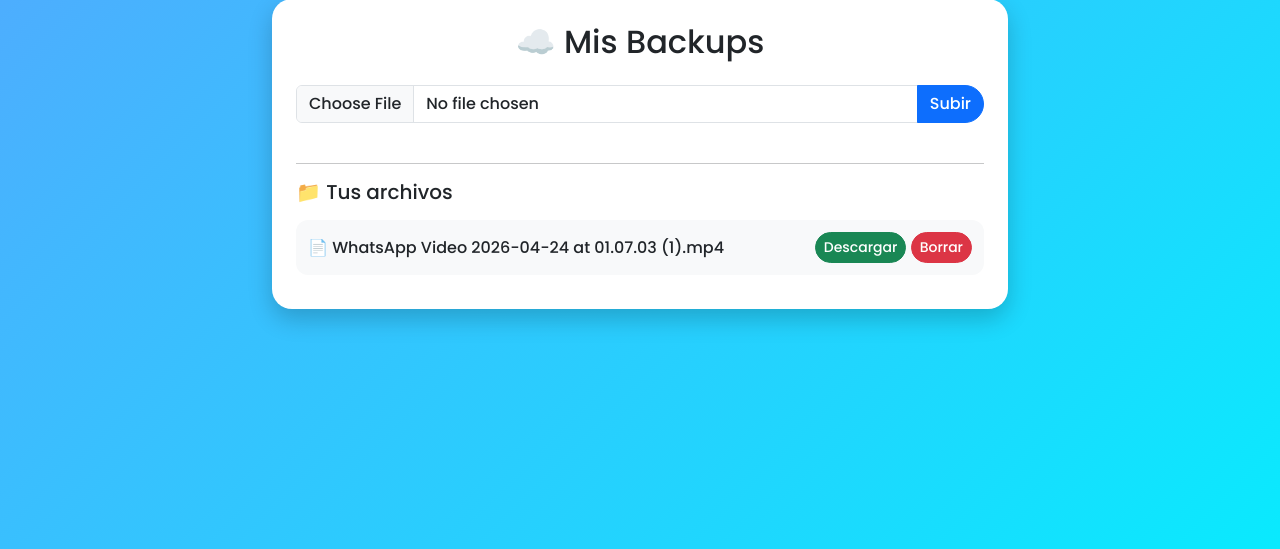
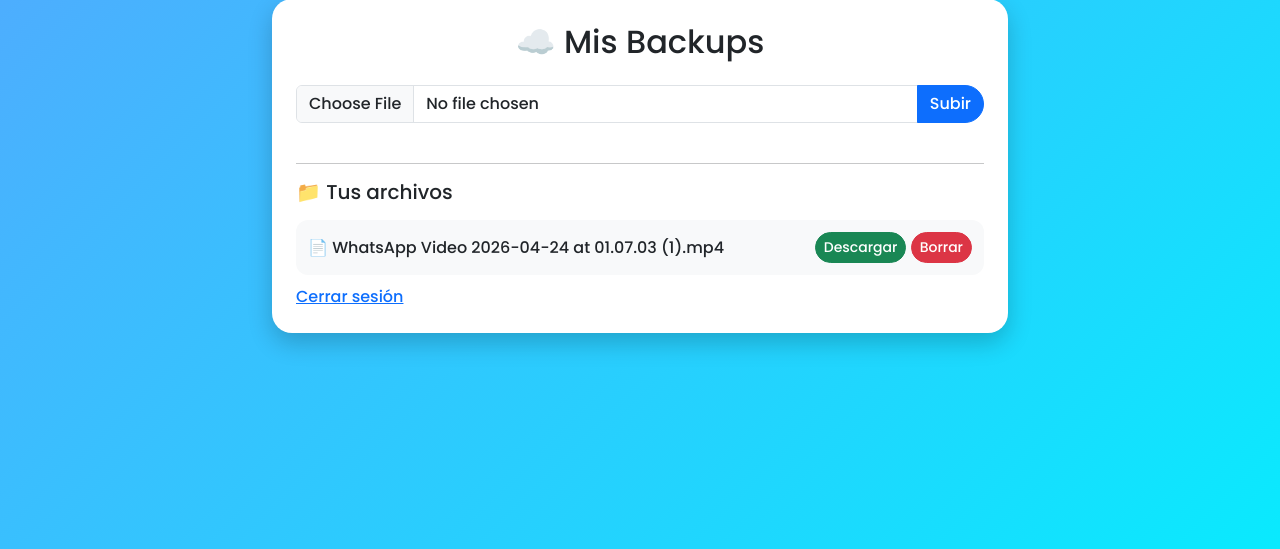
Before and after one commit to aleko-star/ProyectoBackup, a Flask app: page /dashboard in a window 1280 px wide. Shown: the part 49-598 px from the top of the page. Run offline with Flask 3, Linux system fonts and the light colour scheme; a user stored in the database is signed in; data comes from the database, SQL or seed files in the repository.

Commit message:
Enhance dashboard with logout functionality
Added logout button and improved file upload section.

```diff
--- a/templates/dashboard.html
+++ b/templates/dashboard.html
@@ -97,6 +97,10 @@ body {
 
         {% endif %}
 
+        <a href="/logout" class="logout-btn">
+            Cerrar sesión
+        </a>
+
       </div>
 
     </div>
```
